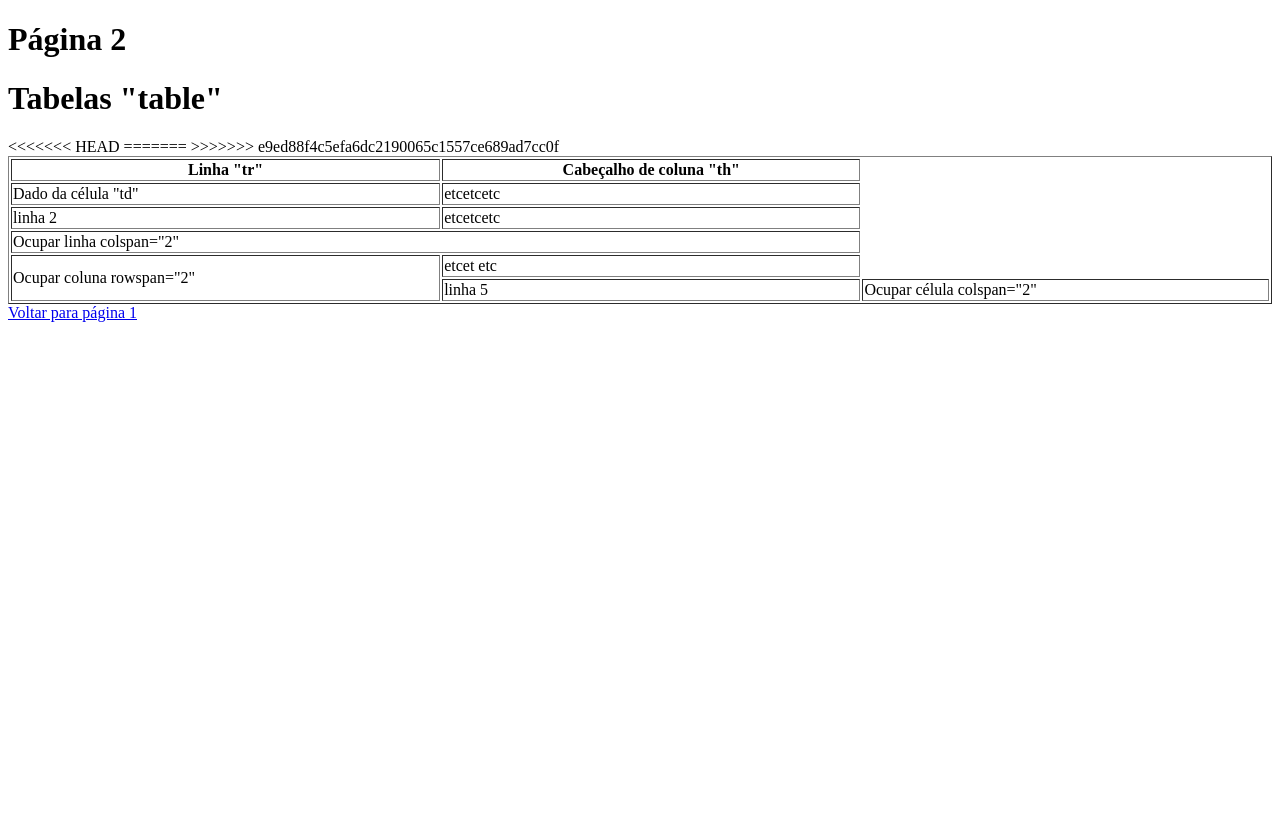
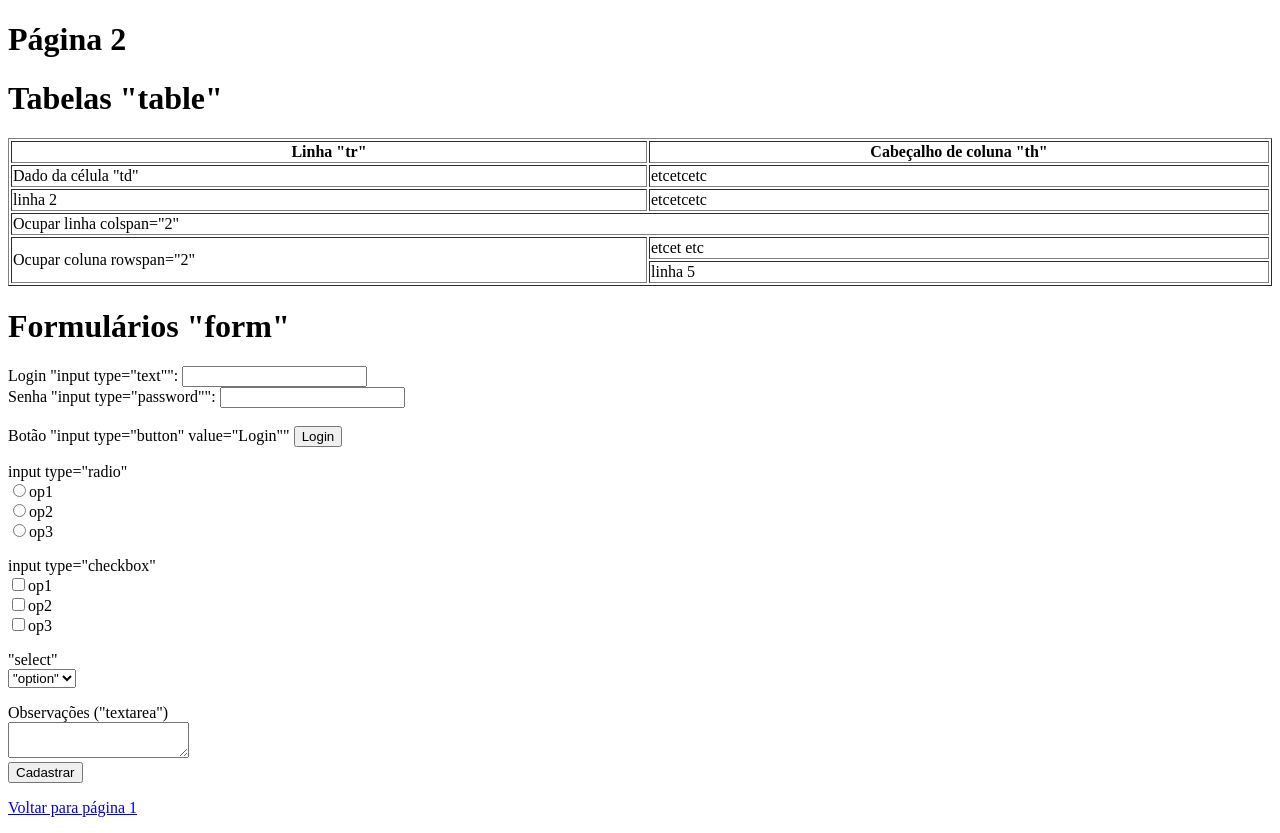
Before and after one commit to renat0sn/Curso-de-desenvolvimento-web, a plain HTML site: page Html/Primeiro projeto/pagina2.html in a window 1280 px wide. Before the commit the page ends 800 px from the top, so only its background shows below. Drawn offline with Linux system fonts and the light colour scheme.

Commit message:
Inserção de ferramentas para formulário

```diff
--- a/Html/Primeiro projeto/pagina2.html
+++ b/Html/Primeiro projeto/pagina2.html
@@ -17,7 +17,6 @@
 			<td>etcetcetc</td>
 		</tr>
 		<tr>
-<<<<<<< HEAD
 			<td>linha 2</td>
 			<td>etcetcetc</td>
 		</tr>
@@ -30,11 +29,42 @@
 		</tr>
 		<tr>
 			<td>linha 5</td>
-=======
-			<td colspan="2">Ocupar célula colspan="2"</td>
->>>>>>> e9ed88f4c5efa6dc2190065c1557ce689ad7cc0f
 		</tr>
 	</table>
-	<a href="projeto.html">Voltar para página 1</a>
+
+	<h1>Formulários "form"</h1>
+	<form>
+		Login "input type="text"":
+		<input type="text" name="login"><br />
+		Senha "input type="password"":
+		<input type="password" name="senha"><br /><br />
+		Botão "input type="button" value="Login""
+		<input type="submit" value="Login"><br />
+		<p>
+			input type="radio"<br />
+			<input type="radio" >op1<br />
+			<input type="radio" >op2<br />
+			<input type="radio" >op3<br />
+		</p>
+		<p>
+			input type="checkbox"<br />
+			<input type="checkbox" >op1<br />
+			<input type="checkbox" >op2<br />
+			<input type="checkbox" >op3<br />
+		</p>
+		<p>
+			"select"<br />
+			<select>
+				<option>"option"</option>
+				<option>op1</option>
+				<option>op2</option>
+				<option>op3</option>
+			</select>
+		</p>
+	</form>
+	Observações ("textarea")<br />
+	<textarea></textarea> <br />
+	<input type="button" value="Cadastrar">
+	<a href="projeto.html"><p>Voltar para página 1</p></a>
 </body>
 </html>
```
